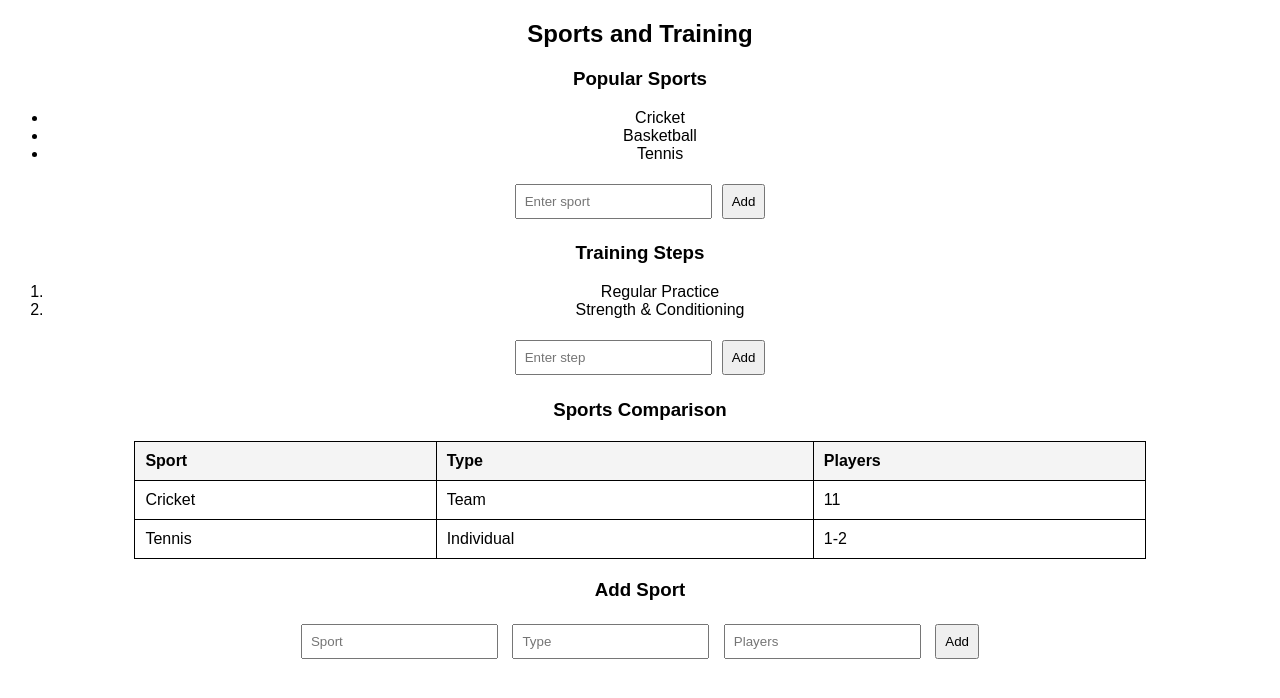
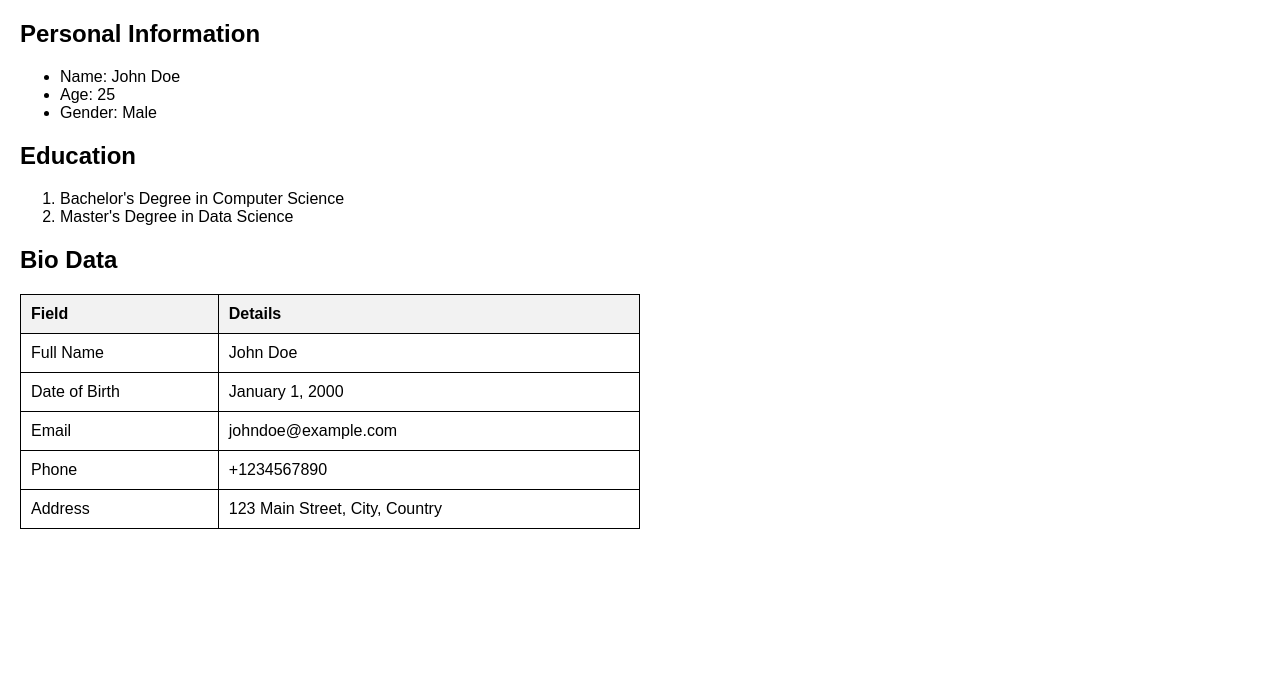
Before and after one commit to Venkatesh-MSc/country-, a plain HTML site: page index.html in a window 1280 px wide. Drawn offline with Linux system fonts and the light colour scheme.

Commit message:
Update index.html

```diff
--- a/index.html
+++ b/index.html
@@ -2,80 +2,68 @@
 <html lang="en">
 <head>
     <meta charset="UTF-8">
- <meta name="viewport" content="width=device-width,
-initial-scale=1.0">
- <title>Sports Info</title>
+    <meta name="viewport" content="width=device-width, initial-scale=1.0">
+    <title>Bio Data Display</title>
     <style>
- body { font-family: Arial, sans-serif; text-align: center; }
- table { width: 80%; margin: 20px auto; border-collapse:
-collapse; }
- th, td { border: 1px solid black; padding: 10px; text-align:
-left; }
- th { background: #f4f4f4; cursor: pointer; }
- input, button { margin: 5px; padding: 8px; }
+        body {
+            font-family: Arial, sans-serif;
+            margin: 20px;
+        }
+        table {
+            width: 50%;
+            border-collapse: collapse;
+            margin-top: 20px;
+        }
+        th, td {
+            border: 1px solid black;
+            padding: 10px;
+            text-align: left;
+        }
+        th {
+            background-color: #f2f2f2;
+        }
     </style>
 </head>
 <body>
- <h2>Sports and Training</h2>
- <h3>Popular Sports</h3>
- <ul id="sports-list">
- <li>Cricket</li>
- <li>Basketball</li>
- <li>Tennis</li>
+    <h2>Personal Information</h2>
+    <ul>
+        <li>Name: John Doe</li>
+        <li>Age: 25</li>
+        <li>Gender: Male</li>
     </ul>
- <input id="newSport" placeholder="Enter sport"><button
-onclick="addItem('sports-list', 'newSport')">Add</button>
- <h3>Training Steps</h3>
- <ol id="training-steps"> <li>Regular Practice</li>
- <li>Strength & Conditioning</li>
+
+    <h2>Education</h2>
+    <ol>
+        <li>Bachelor's Degree in Computer Science</li>
+        <li>Master's Degree in Data Science</li>
     </ol>
- <input id="newStep" placeholder="Enter step"><button
-onclick="addItem('training-steps', 'newStep')">Add</button>
- <h3>Sports Comparison</h3>
- <table id="sports-table">
+
+    <h2>Bio Data</h2>
+    <table>
         <tr>
- <th onclick="sortTable(0)">Sport</th>
- <th onclick="sortTable(1)">Type</th>
- <th onclick="sortTable(2)">Players</th>
+            <th>Field</th>
+            <th>Details</th>
         </tr>
- <tr><td>Cricket</td><td>Team</td><td>11</td></tr>
- <tr><td>Tennis</td><td>Individual</td><td>1-2</td></tr>
+        <tr>
+            <td>Full Name</td>
+            <td>John Doe</td>
+        </tr>
+        <tr>
+            <td>Date of Birth</td>
+            <td>January 1, 2000</td>
+        </tr>
+        <tr>
+            <td>Email</td>
+            <td>johndoe@example.com</td>
+        </tr>
+        <tr>
+            <td>Phone</td>
+            <td>+1234567890</td>
+        </tr>
+        <tr>
+            <td>Address</td>
+            <td>123 Main Street, City, Country</td>
+        </tr>
     </table>
- <h3>Add Sport</h3>
- <input id="sport" placeholder="Sport">
- <input id="type" placeholder="Type">
- <input id="players" placeholder="Players">
- <button onclick="addSport()">Add</button>
- <script>
- function addItem(listId, inputId) {
- let input = document.getElementById(inputId);
- if (input.value.trim()) {
- let li = document.createElement("li");
- li.textContent = input.value;
- document.getElementById(listId).appendChild(li);
- input.value = "";
- } else alert("Enter valid input!");
-function addSport() {
- let table = document.getElementById("sports-table");
- let sport = document.getElementById("sport").value;
- let type = document.getElementById("type").value;
- let players = document.getElementById("players").value;
- if (sport && type && players) {
- let row = table.insertRow();
- row.innerHTML =
-<td>${sport}</td><td>${type}</td><td>${players}</td>;
- document.getElementById("sport").value = "";
- document.getElementById("type").value = "";
- document.getElementById("players").value = "";
- } else alert("Fill all fields!");
- }
- function sortTable(col) {
- let table = document.getElementById("sports-table");
- let rows = Array.from(table.rows).slice(1);
- rows.sort((a, b) =>
-a.cells[col].textContent.localeCompare(b.cells[col].textContent));
- rows.forEach(row => table.appendChild(row));
- }
- </script>
 </body>
 </html>
```
Lines whose indentation alone changed are shown as unchanged.
